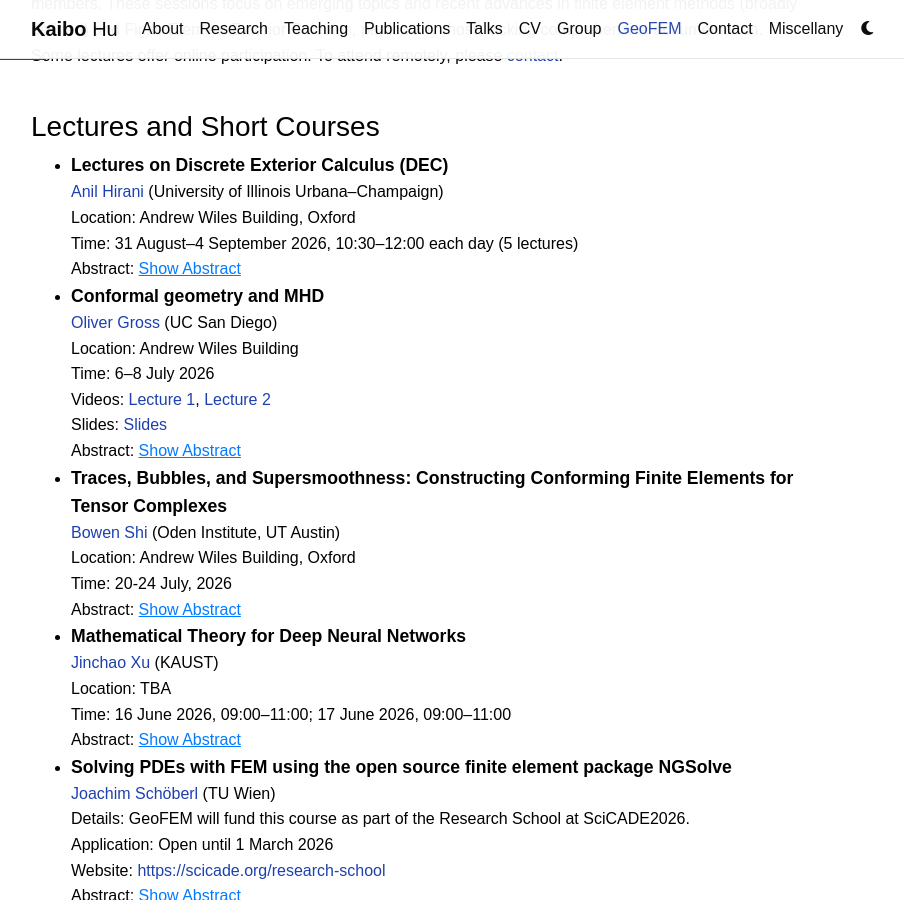
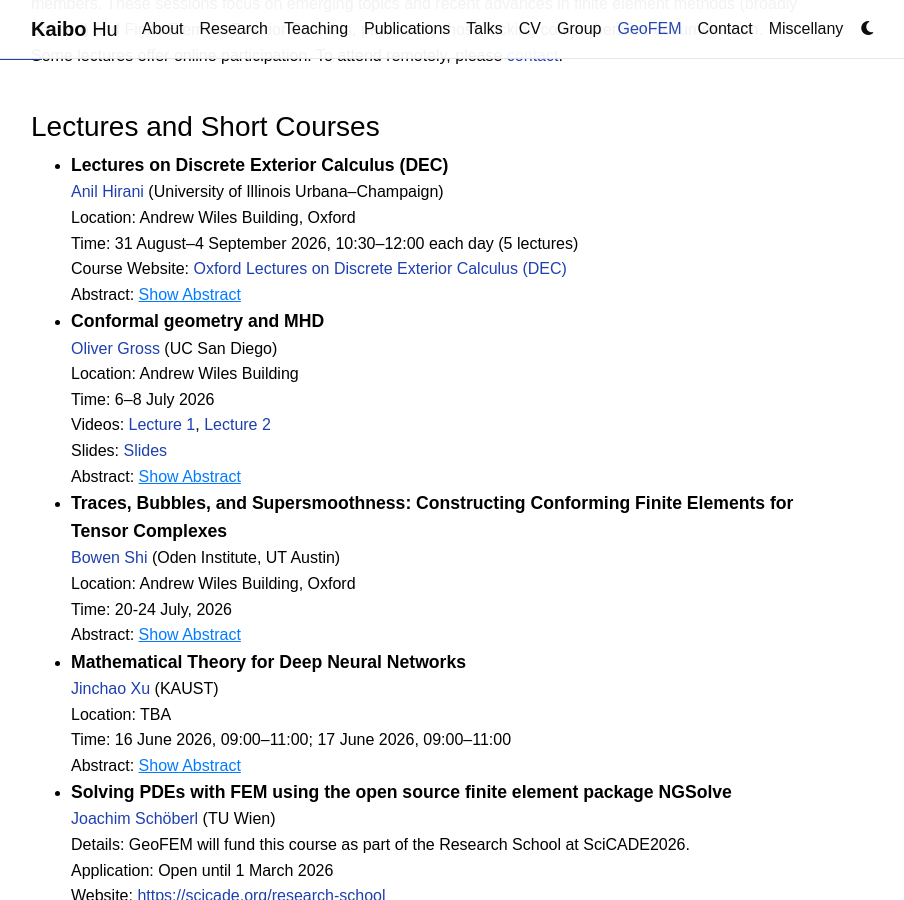
Before and after one commit to kaibohu/kaibohu.github.io, a Jekyll site: the page built from _pages/GeoFEM.md, in a window 1280 px wide and 900 px high, scrolled down 334 px. Shown: the whole window, without its empty margins (224-1128 px from the left). Built offline with Jekyll 4.4.1, drawn with Linux system fonts in a browser that asks for light colours; comment, search, counter and statistics services are not loaded; a style sheet for code colours, icons or effects is not loaded; some of the changed lines change nothing that is shown.

Commit message:
Update GeoFEM.md

```diff
--- a/_pages/GeoFEM.md
+++ b/_pages/GeoFEM.md
@@ -58,24 +58,25 @@
     <a href="https://hirani.web.illinois.edu/">Anil Hirani</a> (University of Illinois Urbana–Champaign)<br>
     <strong>Location:</strong> Andrew Wiles Building, Oxford<br>
     <strong>Time:</strong> 31 August–4 September 2026, 10:30–12:00 each day (5 lectures)<br>
+    <strong>Course Website:</strong> <a href="https://hirani.github.io/oxford-lectures.html">Oxford Lectures on Discrete Exterior Calculus (DEC)</a><br>
     <strong>Abstract:</strong> <span class="toggle-abstract" onclick="toggleAbstract('abstract-anil')">Show Abstract</span>
     <div id="abstract-anil" class="abstract">
-        Discrete Exterior Calculus (DEC) is a combinatorial construction of objects and operators that mimics the structure of exterior calculus on smooth manifolds, but is built on a simplicial complex without requiring a differentiable structure. DEC serves dual roles: as a framework for solving numerical PDEs, which establishes links with finite element exterior calculus (FEEC), and as a mathematical structure in its own right, establishing links with discrete geometry and topology. These whiteboard lectures will emphasize the use of concrete examples to convey the core ideas. Following a brief overview of the landscape, the series is divided into five 90-minute sessions:<br><br>
+        Discrete Exterior Calculus (DEC) is a combinatorial construction of objects and operators that mimics the structure of exterior calculus on smooth manifolds, but is built on a simplicial complex without requiring a differentiable structure. DEC serves dual roles: as a framework for solving numerical PDEs, which establishes links with finite element exterior calculus (FEEC), and as a mathematical structure in its own right, establishing links with geometry and topology. The extension of DEC to vector bundle valued discrete forms provides a foundation for discrete differential geometry. These whiteboard lectures will emphasize concrete examples to convey the core ideas. The series is divided into five 90-minute lectures:<br><br>
 
-        <strong>Lecture 1 (Discrete forms, exterior derivative, wedge product, naturality):</strong>
-        This opening lecture establishes the combinatorial foundations of the framework. We will introduce simplicial complexes, chains, and cochains, interpreting cochains as discrete differential forms. We will then examine the coboundary operator as the discrete exterior derivative. The session will conclude by constructing the discrete wedge product via the anti-symmetrized cup product, examining the Leibniz product rule, and discussing simplicial maps and naturality.<br><br>
+        <strong>Lecture 1 (Discrete forms, exterior derivative, wedge product, and naturality):</strong>
+        This opening lecture establishes the combinatorial foundations of the framework. We will introduce simplicial complexes, chains, and cochains, with cochains playing the role of discrete differential forms obtained from smooth forms via the de Rham map. The coboundary operator serves as the discrete exterior derivative, and examples will illustrate this derivative as a matrix-vector product. We will also construct a discrete wedge product, discuss naturality with respect to simplicial maps, and examine graded commutativity and the Leibniz rule.<br><br>
 
-        <strong>Lecture 2 (Discrete Hodge star, codifferential, contraction and Lie derivative):</strong>
-        This session starts with metric-dependent structures. We will examine well-centered and Delaunay triangulations, circumcentric duality, and the construction of the dual cell complex. After defining the combinatorial orientation of the dual complex, we will construct the discrete Hodge star and the codifferential. Returning to combinatorial structures, we will state two identities about the contraction (hook) operator leading to definitions of the discrete contraction operator. One of these definitions implies the L2 duality of the wedge and contraction. We will examine this duality and its applications in double forms and PDEs in some detail. The discrete Lie derivative will then be defined by assuming the Cartan homotopy formula.<br><br>
+        <strong>Lecture 2 (Wedge product, associativity, and A-infinity algebras):</strong>
+        This lecture revisits the wedge product and its use in representing nonlinear terms in PDEs. We will interpret the algebraic definition of the discrete wedge product as a geometric averaging operation, discuss possible extensions to general cell complexes, and examine the failure of associativity in DEC. This leads to a comparison with the simplicial cup product and to an introduction to A-infinity algebras and related constructions on simplicial complexes.<br><br>
 
-        <strong>Lecture 3 (Hodge-Laplace problems and relationship with FEEC):</strong>
-        Focusing on numerical solutions to partial differential equations, this lecture addresses Hodge-Laplace problems and their relationship with lowest-degree Whitney forms. We will compare mixed and direct formulations of these problems and establish the equivalence of DEC and FEEC norms. The session will also cover boundary conditions, convergence, and stability.<br><br>
+        <strong>Lecture 3 (Vector bundle valued DEC):</strong>
+        This lecture extends DEC from scalar-valued forms to forms taking values in vector bundles, motivated by tensor fields and continuum mechanics. After a high-level review of vector bundles, exterior covariant derivatives, endomorphism bundles, curvature, and products, we will define discrete vector bundles, discrete connections, vector-valued discrete forms, and a discrete exterior covariant derivative. We will also discuss discrete curvature, a discrete Bianchi identity, and product rules in this setting.<br><br>
 
-        <strong>Lecture 4 (Vector bundle valued DEC):</strong>
-        This session extends the framework to discrete vector bundles. After introducing bundles equipped with a connection, we will explore the subdivision functor and define the exterior covariant derivative. This leads to discrete formulations of curvature and the Bianchi identity. We will conclude with a discussion of coarsened and anti-symmetrized theories, and curvature obstructions to the Leibniz rule in these theories. Time permitting, we will briefly discuss flat connections and twisted de Rham cohomology.<br><br>
+        <strong>Lecture 4 (Discrete Hodge star, codifferential, contraction, and Lie derivative):</strong>
+        This lecture introduces metric-dependent DEC structures using a Poincare dual type mesh based on circumcenters. We will discuss well-centered and Delaunay triangulations, orient the dual complex, construct the discrete Hodge star as a diagonal mass matrix, and define the discrete codifferential. We will then discuss definitions of the discrete contraction operator, the L2 duality between wedge product and contraction, and the discrete Lie derivative via the Cartan homotopy formula.<br><br>
 
-        <strong>Lecture 5 (Algebraic and topological implications of the discrete wedge):</strong>
-        The final lecture bridges the geometric framework with algebraic topology by analyzing the properties of the discrete wedge product. We will examine the failure of strict associativity, which gives rise to the structure of A-infinity algebras, and address the commuting cochain problem. Finally, we will introduce the discrete Poincare operator, utilizing it to compute simplicial A-infinity structures and explicitly compute potentials, connecting the algebraic topology back to the computational realization of discrete Hodge theory.
+        <strong>Lecture 5 (Hodge-Laplace problems and relationship with FEEC):</strong>
+        The final lecture brings together the scalar-valued DEC framework to formulate Hodge-Laplace source and eigenvalue problems. We will compare the DEC mixed formulation with the lowest-order mixed FEEC formulation, discuss direct formulations enabled by the diagonal discrete Hodge star, and give a high-level view of convergence, stability, and norm equivalence between DEC and FEEC. Time permitting, we will also discuss boundary DEC complexes and boundary conditions.
     </div>
 </li>
 
```
